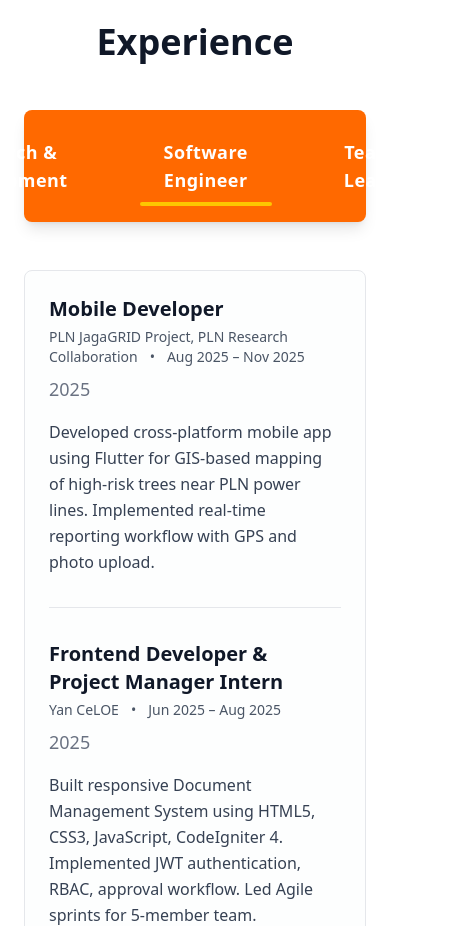
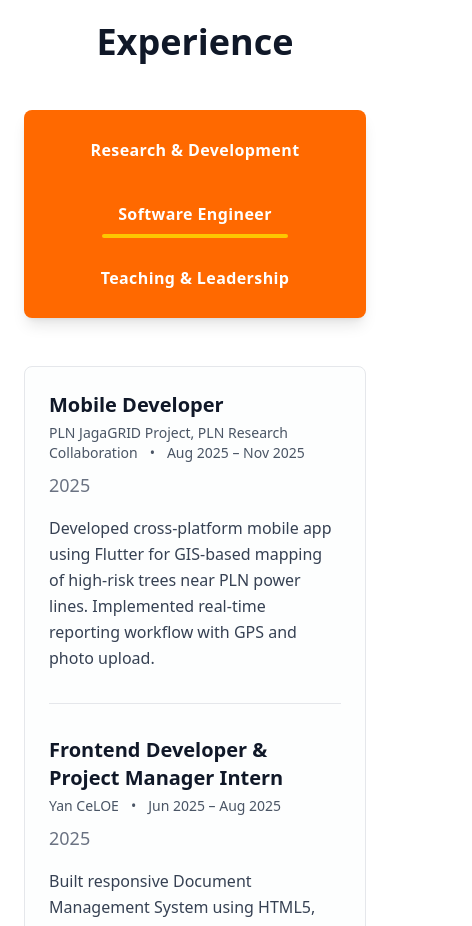
Before and after one commit to hnnayy/Ha-bit-portofolio, a Next.js app: page / in a window 390 px wide. Shown: the part 1520-2446 px from the top of the page, 472 px wide, since content can reach past the window. Built offline with nearby package versions, Linux system fonts and the light colour scheme; no server answers.

Commit message:
scale update

```diff
--- a/components/Experience.tsx
+++ b/components/Experience.tsx
@@ -128,12 +128,12 @@ export default function Experience(): React.JSX.Element {
 
         {/* Tab Bar - Orange Background seperti gambar */}
         <div className="flex justify-center bg-orange-500 rounded-lg p-4 mb-12 shadow-lg">
-          <div className="flex gap-12 relative">
+          <div className="flex flex-wrap gap-4 md:gap-8 lg:gap-12 relative justify-center">
             {tabs.map((tab) => (
               <button
                 key={tab.key}
                 onClick={() => setActiveTab(tab.key)}
-                className="relative px-6 py-3 text-white font-semibold text-lg tracking-wide transition-colors duration-200 hover:text-yellow-200"
+                className="relative px-4 md:px-6 py-3 text-white font-semibold text-base md:text-lg tracking-wide transition-colors duration-200 hover:text-yellow-200"
               >
                 {tab.label}
 
```
